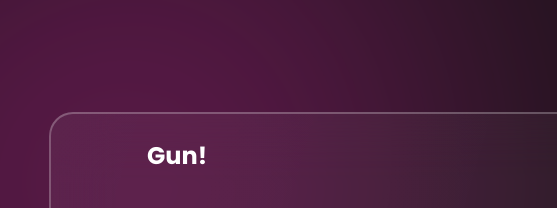
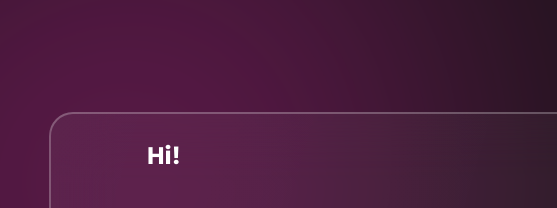
Before and after one commit to San1444D/Santhosh, a plain HTML site: page index.html in a window 1280 px wide. Shown: the top 208 px of the page, 0-557 px from the left. Drawn offline with nearby package versions, Linux system fonts and the light colour scheme.

Commit message:
Update index.html

```diff
--- a/index.html
+++ b/index.html
@@ -35,7 +35,7 @@
     </div> -->
     <div class="ui" style="margin: 20px;">
       <div class="nav">
-        <b class="gun">Gun!</b>
+        <b class="gun">Hi!</b>
         <div class="home">Home</div>
         <div class="resume">Resume</div>
         <img class="nav-child" alt="" src="./public/vector-1.svg" />
```
